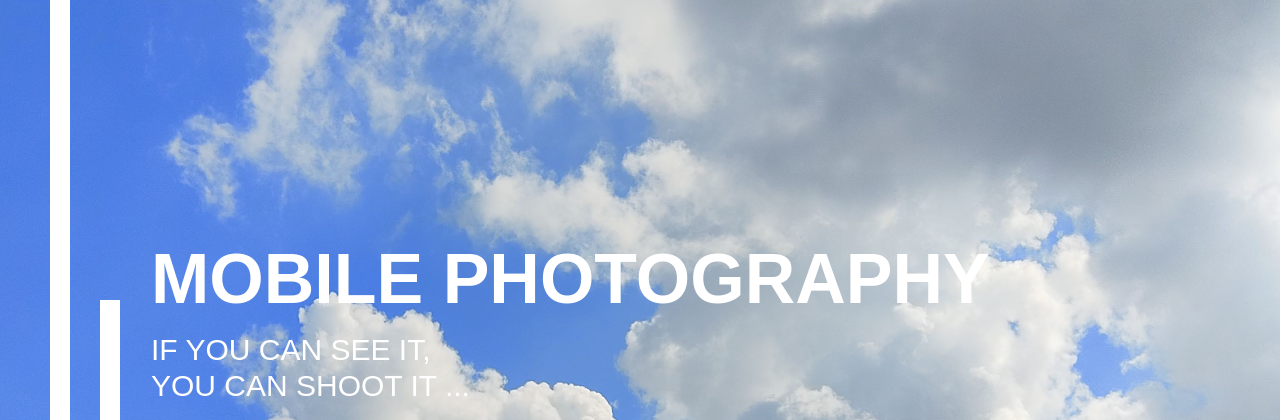
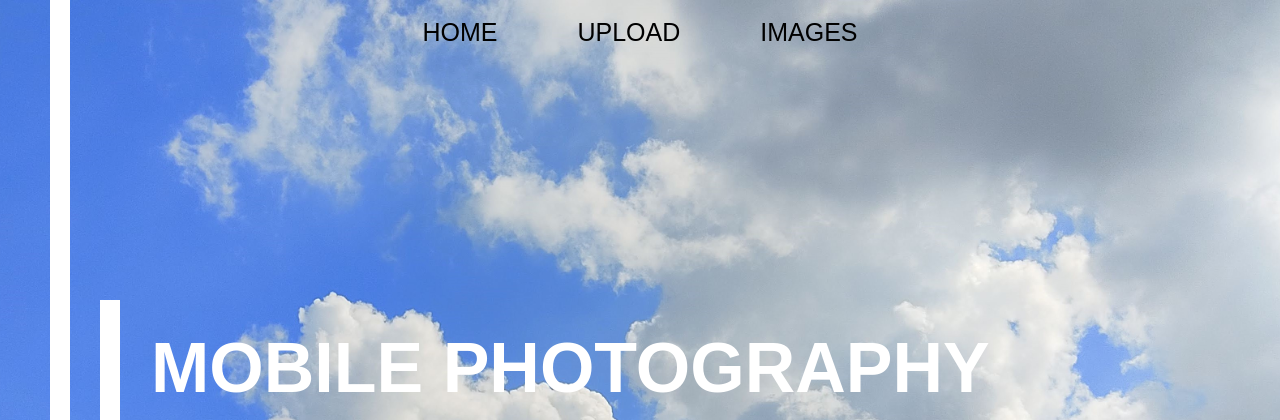
Before and after one commit to Siva-21-Developer/website, a Django app: page / in a window 1280 px wide. Shown: the top 420 px of the page. Run offline with Django 4.2, Linux system fonts and the light colour scheme; data comes from the database, SQL or seed files in the repository; some web fonts are replaced.

Commit message:
04/03 update

```diff
--- a/template/Home.html
+++ b/template/Home.html
@@ -341,6 +341,7 @@
 
 .back-video
         {
+            object-fit: fill;
             position: absolute;
             width: 100%;
             height: 100%;
@@ -385,7 +386,7 @@
         }
 </style>
 
-<div>
+<br>
 <div class="title-block">
     <div>
         <div class="head animate__animated  animate__delay-0.5s animate__bounceInDown">Mobile Photography
--- a/template/Navebar.html
+++ b/template/Navebar.html
@@ -142,12 +142,12 @@
     </style>
 </head>
 <body>
-<!--<div class="topnav" id="myTopnav">-->
-<!--    <a href="{% url 'Home' %}">HOME</a>-->
-<!--    <a href="{% url 'Login' %}">UPLOAD</a>-->
-<!--    <a href="{% url 'Images' %}">IMAGES</a>-->
-<!--    <a href="javascript:void(0)" class="icon" onclick="myFunction()"><i class="fa fa-bars"></i></a>-->
-<!--</div>-->
+<div class="topnav" id="myTopnav">
+<a href="{% url 'Home' %}">HOME</a>
+   <a href="{% url 'Login' %}">UPLOAD</a>
+   <a href="{% url 'Images' %}">IMAGES</a>
+   <a href="javascript:void(0)" class="icon" onclick="myFunction()"><i class="fa fa-bars"></i></a>
+</div>
 
 
     <script>
```
